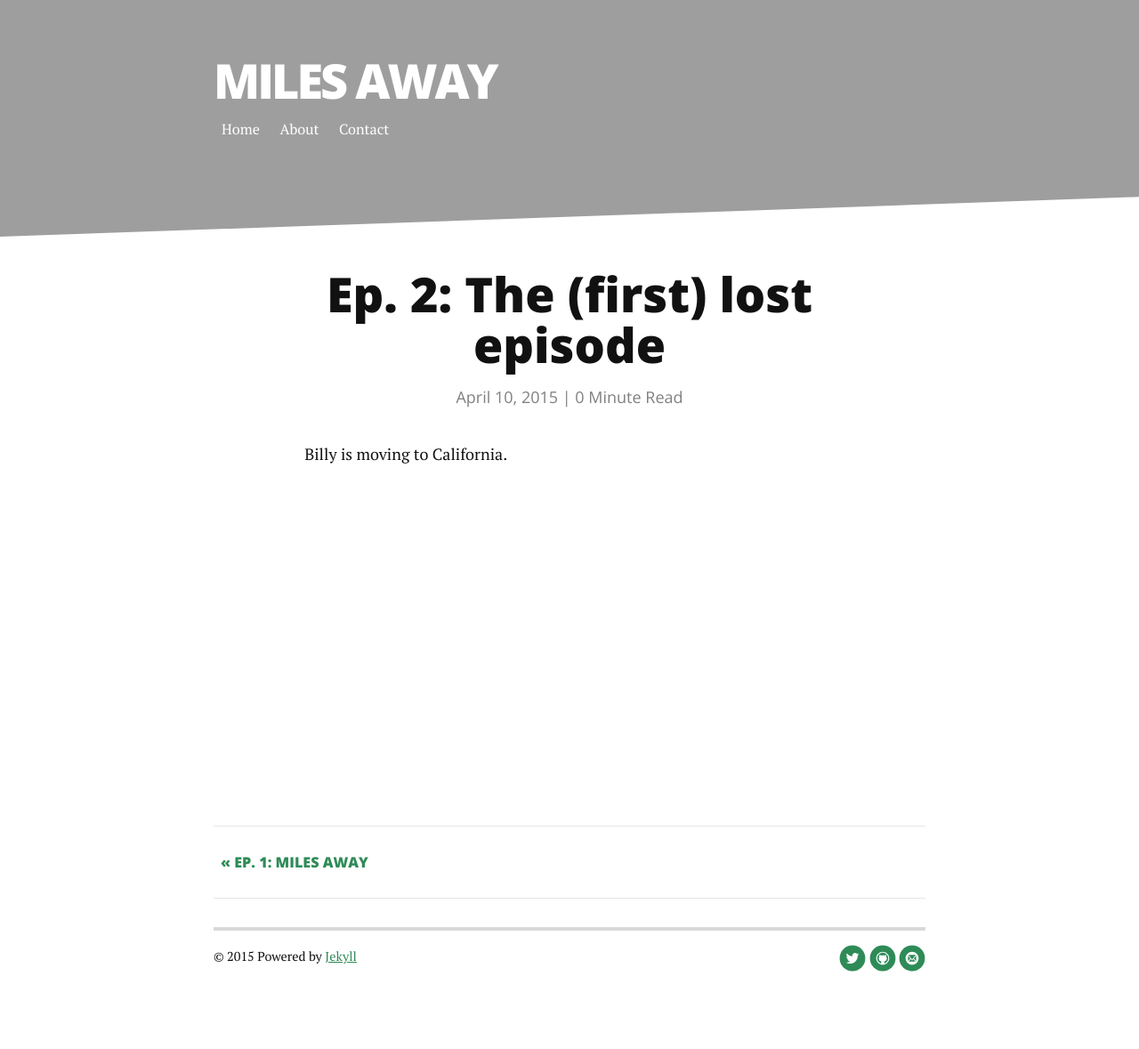
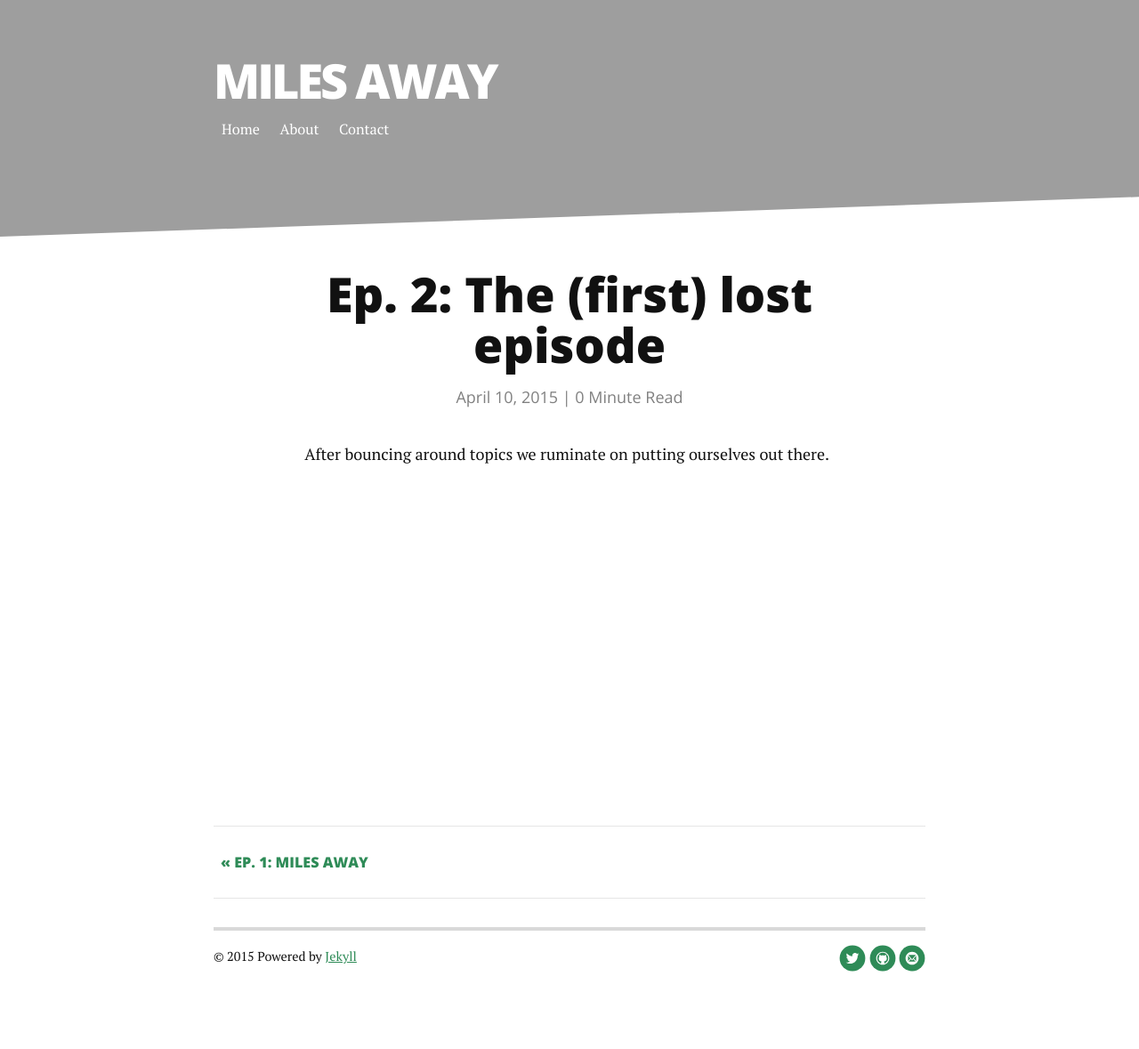
Before and after one commit to wsankey/miles-away, a Jekyll site: the page built from _posts/2015-04-11-The-Lost-Episode.md, in a window 1280 px wide. Shown: the whole page at 89% size. Built offline with Jekyll 4.4.1, drawn with Linux system fonts in a browser that asks for light colours; nearby versions of some CDN libraries; Markdown is read by kramdown in place of the engine named in the settings.

Commit message:
Fixed tagline mixup.

```diff
--- a/_posts/2015-04-11-The-Lost-Episode.md
+++ b/_posts/2015-04-11-The-Lost-Episode.md
@@ -5,6 +5,7 @@ date:   2015-04-10
 podcast: <object type="application/x-shockwave-flash" data="https://huffduffer.com/flash/player.swf?soundFile=http://traffic.libsyn.com/willsankey/Miles_Away_002.mp3" width="290" height="24"><param name="movie" value="https://huffduffer.com/flash/player.swf?soundFile=http://traffic.libsyn.com/willsankey/Miles_Away_002.mp3" /><param name="wmode" value="transparent" /><audio src="http://traffic.libsyn.com/willsankey/Miles_Away_002.mp3" controls preload="none"><a href="https://huffduffer.com/wsankey/221832">Miles Away on Huffduffer</a></audio></object>
 ---
 
-Billy is moving to California.
+After bouncing around topics we ruminate on putting ourselves out there.
+
 
 <iframe style="border: none" src="//html5-player.libsyn.com/embed/episode/id/3488960/height/360/width/640/theme/standard-mini/direction/no/autoplay/no/autonext/no/thumbnail/yes/preload/no/no_addthis/no/" height="360" width="640" scrolling="no"  allowfullscreen webkitallowfullscreen mozallowfullscreen oallowfullscreen msallowfullscreen></iframe>
```
Also changed, not shown: _posts/2015-04-05-Ep1-MilesAway.md (+2 -1 lines).
